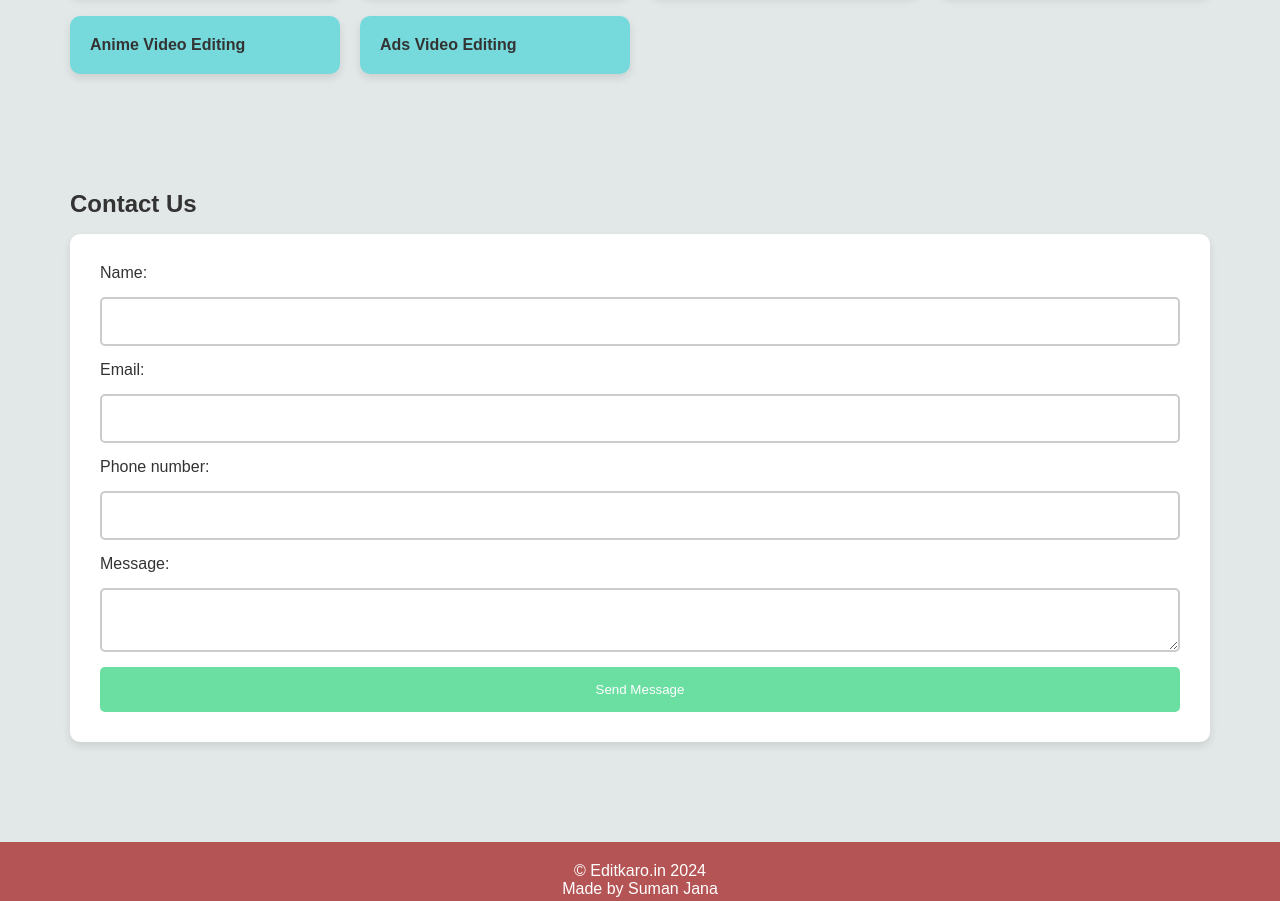
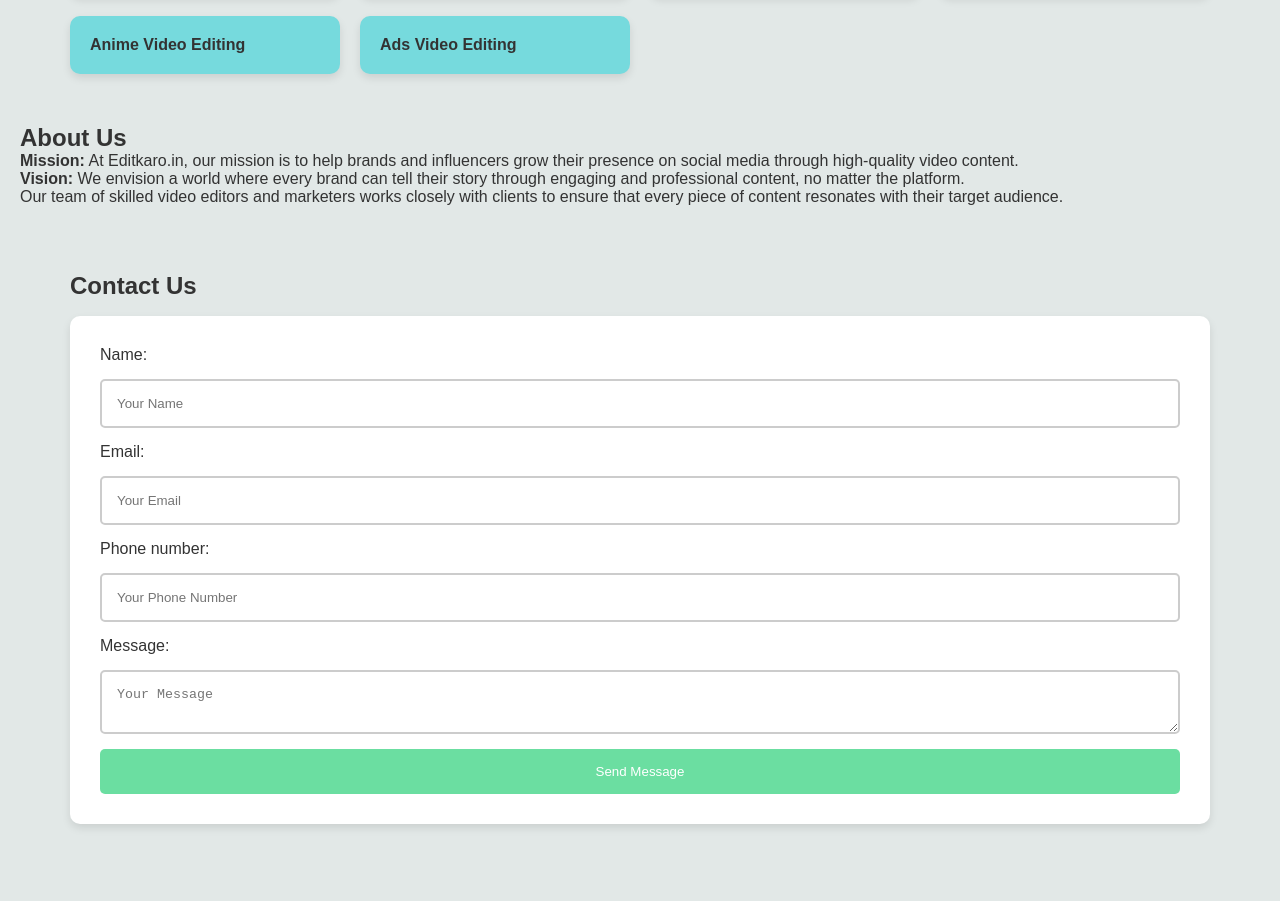
Before and after one commit to Suman9932code/EditKaro.in, a plain HTML site: page index.html in a window 1280 px wide. Shown: the part 1100-2001 px from the top of the page. Drawn offline with Linux system fonts and the light colour scheme.

Commit message:
index.html

```diff
--- a/index.html
+++ b/index.html
@@ -7,29 +7,28 @@
   <link rel="stylesheet" href="style.css">
 </head>
 <body>
-
   <header>
     <h1>Editkaro.in</h1>
     <p><em>Social Media Marketing & Video Editing</em></p>
     <nav>
       <a href="#services"><strong>Services</strong></a>
+      <a href="#about"><strong>About Us</strong></a>
       <a href="#contact"><strong>Contact</strong></a>
     </nav>
 
-
-    <section id="subscription">
+    <section id="subscription" class="animated-section">
       <form name="sub-to-google-sheet">
         <label for="Email">Email:</label>
         <input type="email" id="email-subscribe" placeholder="Enter your email id" name="Email" required>
-        <button type="submit">Subscribe</button>
+        <button type="submit" class="btn-animated">Subscribe</button>
       </form>
     </section>
   </header>
 
   <main>
-    <section id="services">
+    <section id="services" class="animated-section">
       <h2>Our Services & Portfolio</h2>
-      <ul>
+      <ul class="services-list">
         <li><a href="social.html">Social Media Management</a></li>
         <li><a href="content.html">Content Creation</a></li>
         <li><a href="short.html">Short-form Video Editing</a></li>
@@ -43,18 +42,34 @@
       </ul>
     </section>
 
-    <section id="contact">
+    <section id="about" class="animated-section">
+      <h2>About Us</h2>
+      <p>
+        <strong>Mission:</strong> At Editkaro.in, our mission is to help brands and influencers
+        grow their presence on social media through high-quality video content.
+      </p>
+      <p>
+        <strong>Vision:</strong> We envision a world where every brand can tell their story
+        through engaging and professional content, no matter the platform.
+      </p>
+      <p>
+        Our team of skilled video editors and marketers works closely with clients to ensure
+        that every piece of content resonates with their target audience.
+      </p>
+    </section>
+
+    <section id="contact" class="animated-section">
       <h2>Contact Us</h2>
       <form name="submit-to-google-sheet">
         <label for="name">Name:</label>
-        <input type="text" id="name" name="name">
+        <input type="text" id="name" name="name" placeholder="Your Name" required>
         <label for="email">Email:</label>
-        <input type="email" id="email" name="email">
+        <input type="email" id="email" name="email" placeholder="Your Email" required>
         <label for="number">Phone number:</label>
-        <input type="text" id="number" name="number">
+        <input type="text" id="number" name="number" placeholder="Your Phone Number">
         <label for="message">Message:</label>
-        <textarea id="message" name="message"></textarea>
-        <button type="submit">Send Message</button>
+        <textarea id="message" name="message" placeholder="Your Message"></textarea>
+        <button type="submit" class="btn-animated">Send Message</button>
       </form>
     </section>
   </main>
@@ -65,6 +80,5 @@
   </footer>
 
   <script src="script.js"></script>
-
 </body>
 </html>
```
